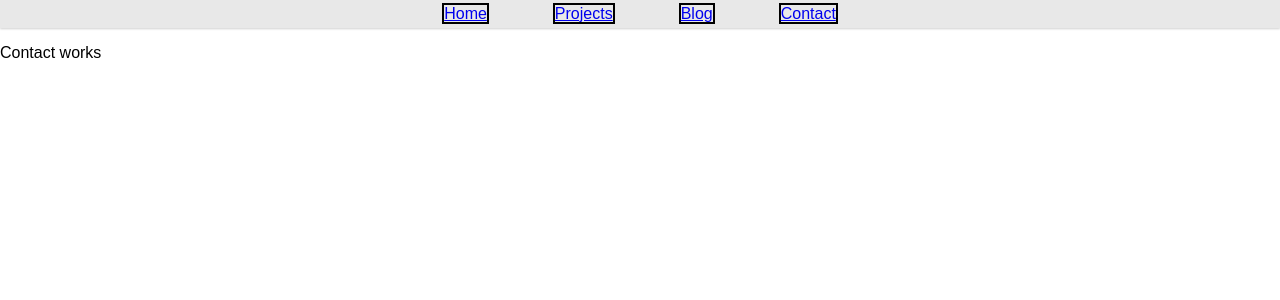
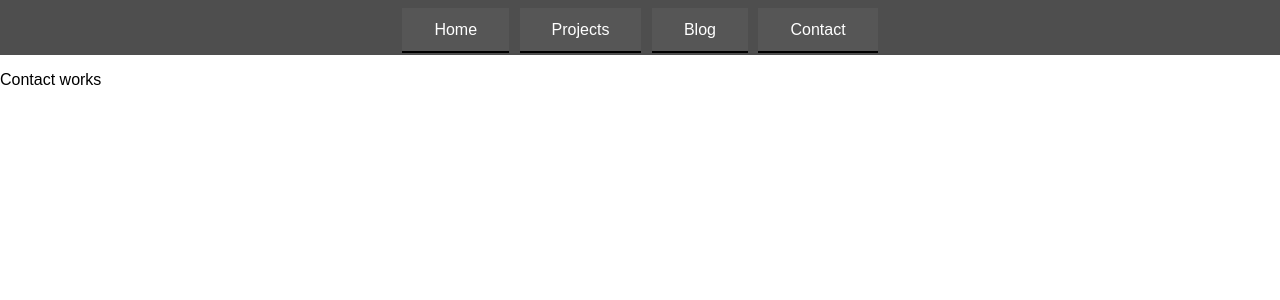
Before and after one commit to pseudoralph/prdmo-portfolio, a React app: page /#/contact in a window 1280 px wide. Shown: the top 300 px of the page. Built offline with nearby package versions, Linux system fonts and the light colour scheme.

Commit message:
finalize header styling

```diff
--- a/src/components/Header.jsx
+++ b/src/components/Header.jsx
@@ -14,22 +14,23 @@ class Header extends React.Component {
     ];
   }
 
-  hover(obj) {
-    console.log('mouse!', obj);
-  }
   render() {
     return (
-      <div style={STYLES.header}>
-        <ul style={STYLES.headings}>
+      <div style={STYLES.header} className="header">
+        <ul style={STYLES.headings} className="headings">
           {this.sectionHeadings.map((section, i) => (
             <li
-              id={i}
               key={i}
-              style={{ ...STYLES.section, ...STYLES.sectionActive }}
-              onMouseEnter={() => this.hover(event.type)}
-              onMouseLeave={() => this.hover(event.target)}
+              style={{
+                ...STYLES.section,
+                ...STYLES.sectionActive,
+                ...STYLES.sectionHover
+              }}
+              className="section"
             >
-              <Link to={section.path}>{section.heading}</Link>
+              <Link style={STYLES.sectionATag} to={section.path}>
+                {section.heading}
+              </Link>
             </li>
           ))}
         </ul>
--- a/src/components/styles.js
+++ b/src/components/styles.js
@@ -1,14 +1,10 @@
 export const STYLES = {
   header: {
     boxSizing: 'border-box',
-    // display: 'grid',
-    // gridTemplateColumns: 'repeat(4,1fr)',
-    boxShadow: 'rgb(209, 209, 209) 0px 1px 2px 0px',
     position: 'sticky',
     width: '100vw',
-    backgroundColor: '#e8e8e8',
-    // height: '3.3em',
-    padding: '.3em',
+    backgroundColor: 'rgb(78, 78, 78)',
+    padding: '1.3em 0 1em',
     marginBottom: '1em'
   },
   headings: {
@@ -18,10 +14,19 @@ export const STYLES = {
     listStyleType: 'none'
   },
   section: {
+    cursor: 'pointer',
     display: 'inline',
-    margin: '0 2em'
+    margin: '0 .33em',
+    padding: '.8em 2em'
+  },
+  sectionHover: {
+    background: 'rgb(86, 86, 86)'
   },
   sectionActive: {
-    border: '2px solid black'
+    borderBottom: '2px solid black'
+  },
+  sectionATag: {
+    color: 'white',
+    textDecoration: 'none'
   }
 };
```
